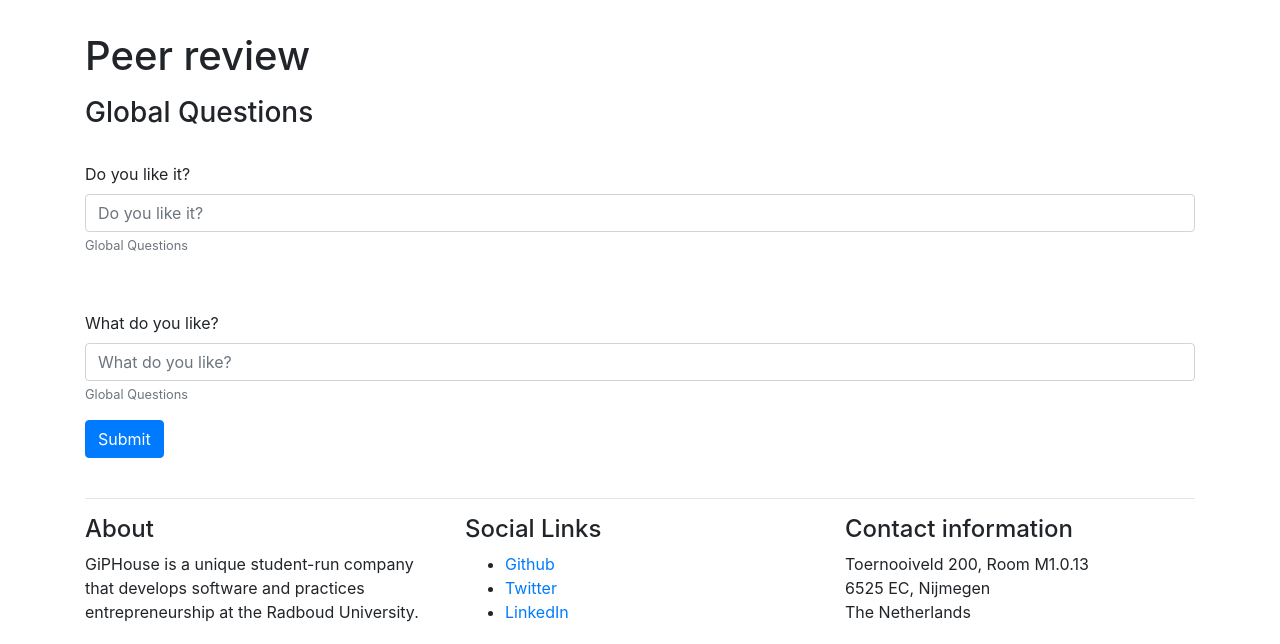
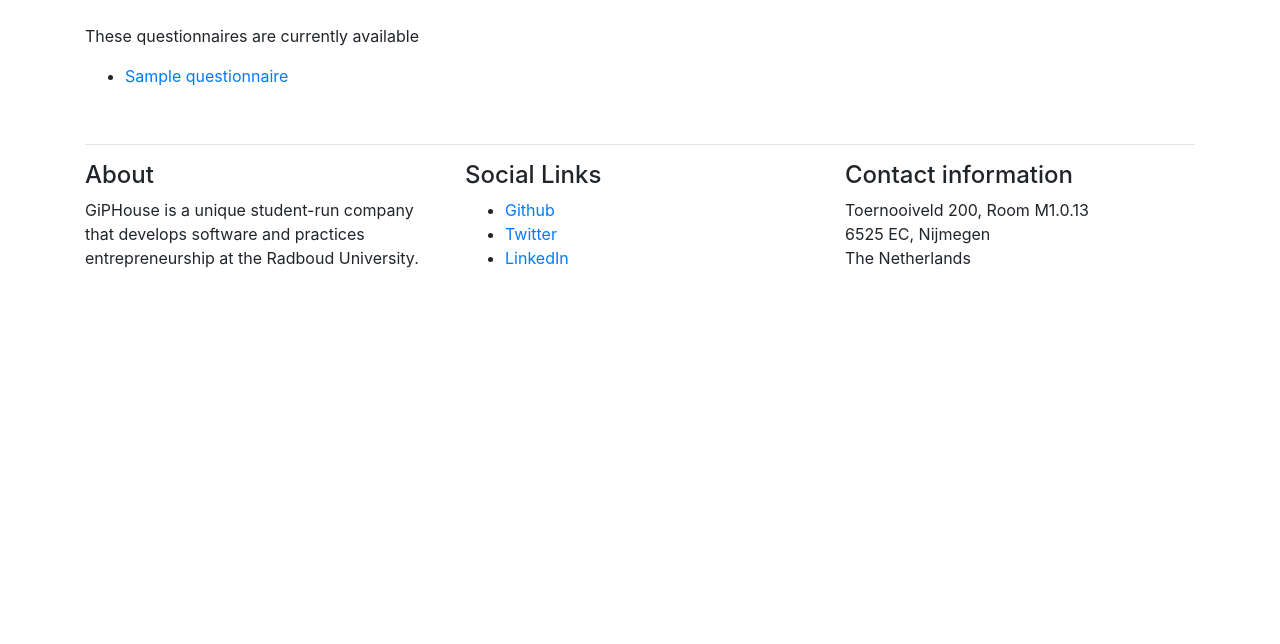
Before and after one commit to GiPHouse/Website, a Django app: page /review/ in a window 1280 px wide. Shown: the part 56-700 px from the top of the page. Run offline with Django 3.2, Linux system fonts and the light colour scheme; a user stored in the database is signed in; data comes from the database, SQL or seed files in the repository; tables that the repository leaves empty hold one stand-in row (values such as "Sample post"); style sheets or scripts are compiled from the project's sources; parts of the project's set-up code (start-up, migrations or seed data) failed here and were passed over; some libraries are stand-ins or nearby versions.

Commit message:
Add questionnaire functionality (#68) (#90)
* Add questionnaire functionality (#68)

* Hide peer review from header when not available

```diff
--- a/website/courses/context_processors.py
+++ /dev/null
@@ -1,13 +0,0 @@
-from courses.models import Semester
-
-
-def add_semesters_to_context(request):
-    """
-    Context processor to add semesters to all requests.
-
-    :param request: Request made by user.
-    :return: All Semester objects
-    """
-    return {
-        'semesters': Semester.objects.all()
-    }
--- /dev/null
+++ b/website/giphousewebsite/context_processors.py
@@ -0,0 +1,20 @@
+from courses.models import Semester
+from peer_review.models import Questionnaire
+
+
+def add_menu_objects_to_context(request):
+    """
+    Context processor to add semesters to all requests.
+
+    :param request: Request made by user.
+    :return: All Semester objects
+    """
+    if request.user.is_authenticated:
+        questionnaires = Questionnaire.objects.all()
+    else:
+        questionnaires = None
+
+    return {
+        'semesters': Semester.objects.all(),
+        'questionnaires': questionnaires,
+    }
--- a/website/giphousewebsite/settings.py
+++ b/website/giphousewebsite/settings.py
@@ -67,7 +67,7 @@ TEMPLATES = [
                 'django.template.context_processors.request',
                 'django.contrib.auth.context_processors.auth',
                 'django.contrib.messages.context_processors.messages',
-                'courses.context_processors.add_semesters_to_context',
+                'giphousewebsite.context_processors.add_menu_objects_to_context',
             ],
         },
     },
--- a/website/giphousewebsite/templates/header.html
+++ b/website/giphousewebsite/templates/header.html
@@ -37,9 +37,11 @@
                 <li class="nav-item">
                     <a class="nav-link" href="{% url 'contact' %}">Contact</a>
                 </li>
-                <li class="nav-item">
-                    <a class="nav-link" href="{% url 'peer_review:form' %}">Peer Review</a>
-                </li>
+                {% if questionnaires %}
+                    <li class="nav-item">
+                        <a class="nav-link" href="{% url 'peer_review:overview' %}">Peer Review</a>
+                    </li>
+                {% endif %}
             </ul>
 
             <ul class="navbar-nav my-2 my-lg-0">
--- a/website/peer_review/forms.py
+++ b/website/peer_review/forms.py
@@ -1,20 +1,21 @@
 from django import forms
-from .models import Question
+from django.contrib.auth.models import User as DjangoUser
+
 from django.contrib.auth import get_user_model
+
+User: DjangoUser = get_user_model()
 
 
 class PeerReviewForm(forms.Form):
     """Dynamic form generating a peer review form."""
 
-    def __init__(self, user=None, *args, **kwargs):
+    def __init__(self, peers=None, questions=None, *args, **kwargs):
         """
         Dynamically setup form.
 
         :param user: User making requests
         """
         super().__init__(*args, **kwargs)
-        questions = Question.objects.all()
-        peers = get_user_model().objects.exclude(pk=user.pk)
 
         for question in questions:
             if question.about_team_member:
@@ -42,4 +43,4 @@ class PeerReviewForm(forms.Form):
                 f"Peer review for {peer.first_name} {peer.last_name}"
         else:
             self.fields[field_name].help_text = \
-                "Global Questions"
+                "General Questions"
--- a/website/peer_review/models.py
+++ b/website/peer_review/models.py
@@ -25,12 +25,26 @@ class QuestionTypes(Enum):
     open_question = 'Open Question'
 
 
+class Questionnaire(models.Model):
+    """A group of questions."""
+
+    title = models.CharField(max_length=200)
+    active = models.BooleanField()
+
+    def __str__(self):
+        """Return title."""
+        return self.title
+
+
 class Question(models.Model):
     """Question model."""
 
+    questionnaire = models.ForeignKey(Questionnaire, null=True, on_delete=models.SET_NULL)
     question = models.CharField(max_length=200)
     question_type = models.CharField(
-        max_length=20, choices=[(tag.name, tag.value) for tag in QuestionTypes])
+        max_length=20,
+        choices=[(tag.name, tag.value) for tag in QuestionTypes]
+    )
     about_team_member = models.BooleanField(default=False)
 
     def get_scale_labels(self):
@@ -61,11 +75,15 @@ class Answer(models.Model):
     participant = models.ForeignKey(
         User,
         on_delete=models.CASCADE,
-        related_name='participant')
+        related_name='participant'
+    )
     peer = models.ForeignKey(
         User,
         on_delete=models.CASCADE,
-        related_name='peer', blank=True, null=True)
+        related_name='peer',
+        blank=True,
+        null=True
+    )
 
     def __str__(self):
         """Return information about answer as string."""
--- a/website/peer_review/templates/peer_review_form.html
+++ b/website/peer_review/templates/peer_review/form.html
@@ -2,12 +2,6 @@
 {% load bootstrap4 %}
 
 {% block content %}
-<style>
-.multiple-choice
-{
-
-}
-</style>
 <form method="post">
 	{% csrf_token %}
 	<h1 class="mt-2">Peer review</h1>
--- /dev/null
+++ b/website/peer_review/templates/peer_review/questionnaire_list.html
@@ -0,0 +1,9 @@
+{% extends 'base.html' %}
+{% block content %}
+    <p>These questionnaires are currently available</p>
+    <ul>
+        {% for questionnaire in questionnaire_list %}
+            <li><a href="{% url 'peer_review:answer' questionnaire.id %}">{{ questionnaire.title }}</a></li>
+        {% endfor %}
+    </ul>
+{% endblock %}
--- a/website/peer_review/urls.py
+++ b/website/peer_review/urls.py
@@ -1,9 +1,10 @@
 from django.urls import path
 
-from .views import PeerReviewView
+from .views import PeerReviewView, OverviewView
 
 app_name = 'peer_review'
 
 urlpatterns = [
-    path('', PeerReviewView.as_view(), name='form'),
+    path('', OverviewView.as_view(), name='overview'),
+    path('<int:questionnaire>', PeerReviewView.as_view(), name='answer')
 ]
--- a/website/peer_review/views.py
+++ b/website/peer_review/views.py
@@ -1,33 +1,56 @@
-from django.shortcuts import redirect
-from django.contrib.auth.models import User
+from django.contrib.auth.mixins import LoginRequiredMixin
+from django.shortcuts import redirect, get_object_or_404, get_list_or_404
 from django.contrib import messages
+from django.views.generic import ListView
 from django.views.generic.edit import FormView
 
-from .models import Answer, Question
+from registrations.models import users_in_same_group
+from .models import Answer, Question, Questionnaire
 from .forms import PeerReviewForm
 
 
-class PeerReviewView(FormView):
+class OverviewView(LoginRequiredMixin, ListView):
+    """List the available questionnaires."""
+
+    # Raise exception when not logged in
+    raise_exception = True
+    model = Questionnaire
+
+    def get_queryset(self):
+        """Return the available questionnaires queryset."""
+        return super().get_queryset().filter(active=True)
+
+
+class PeerReviewView(LoginRequiredMixin, FormView):
     """A dynamically generated FormView."""
 
-    template_name = 'peer_review_form.html'
+    # Raise exception when not logged in
+    raise_exception = True
+
+    template_name = 'peer_review/form.html'
     form_class = PeerReviewForm
+
+    def dispatch(self, request, questionnaire=None, *args, **kwargs):
+        """Set up the objects used in this form."""
+        self.questionnaire = get_object_or_404(Questionnaire, pk=questionnaire)
+        self.participant = self.request.user
+        self.peers = get_list_or_404(users_in_same_group(self.participant))
+        self.questions = Question.objects.filter(questionnaire=self.questionnaire)
+        return super().dispatch(request, *args, **kwargs)
 
     def get_form(self, form_class=None):
         """Return an instance of the form to be used in this view."""
         form_class = self.get_form_class()
         # Supply the current logged in user to the form
-        return form_class(self.request.user, **self.get_form_kwargs())
+        return form_class(peers=self.peers, questions=self.questions, **self.get_form_kwargs())
 
     def form_valid(self, form):
         """Validate the form."""
         participant = self.request.user
-        peers = User.objects.exclude(pk=participant.pk)
-        questions = Question.objects.all()
 
-        for question in questions:
+        for question in self.questions:
             if question.about_team_member:
-                for peer in peers:
+                for peer in self.peers:
                     field_name = f"{peer.username}_{question.pk}"
                     Answer.objects.create(
                         participant=participant,
--- a/website/registrations/models.py
+++ b/website/registrations/models.py
@@ -7,6 +7,11 @@ from django.contrib.auth.models import Group
 from courses.models import Semester
 
 User = get_user_model()
+
+
+def users_in_same_group(user: User):
+    """Return the queryset of users from the groups that the user is in."""
+    return User.objects.filter(groups__in=user.groups.all()).exclude(pk=user.pk)
 
 
 class RoleChoice(Enum):
```
Also changed, not shown: website/peer_review/admin.py (+14 -1 lines), website/peer_review/tests/test_views.py (+54 -9 lines), website/peer_review/migrations/0001_initial.py.
